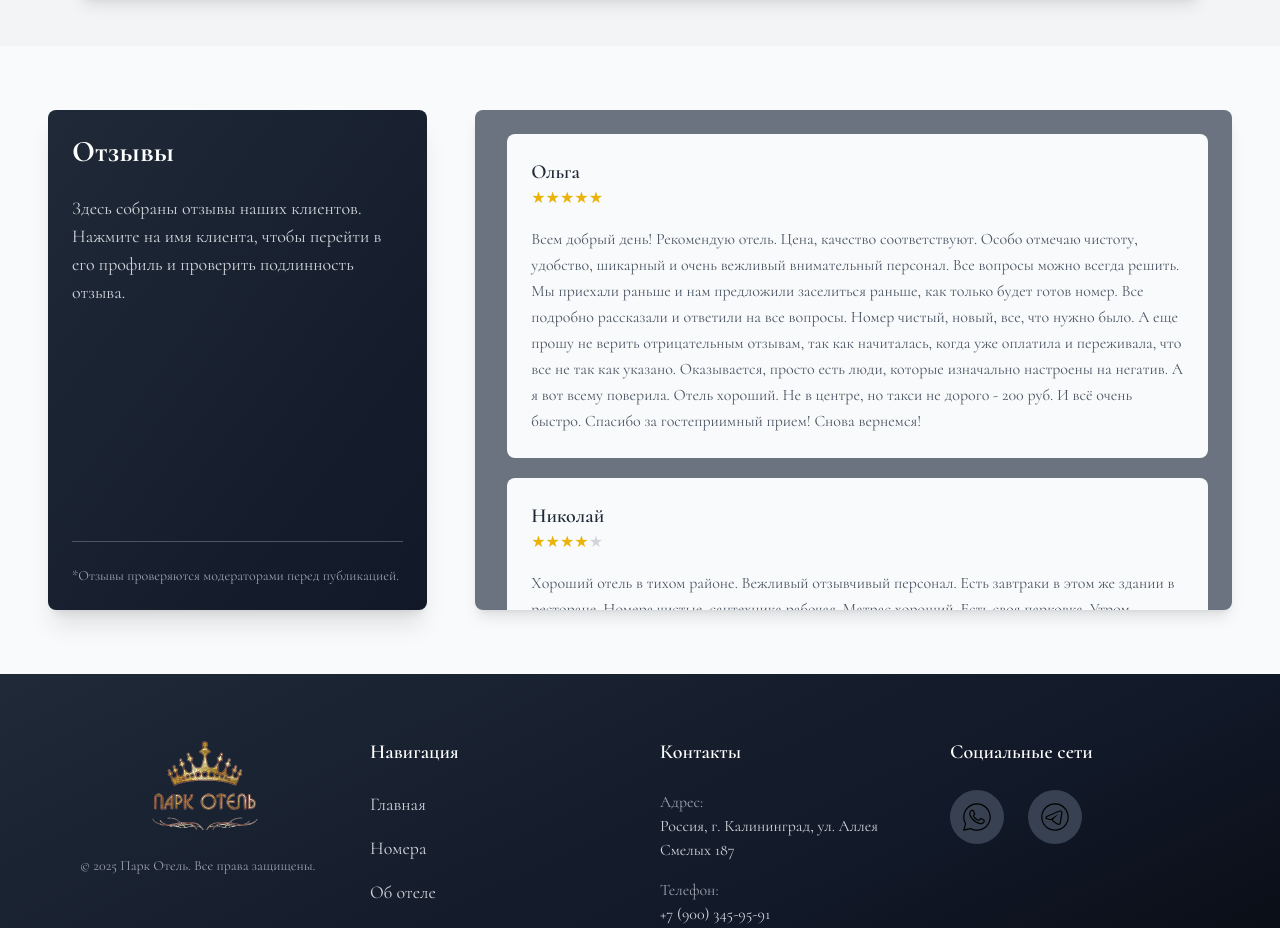
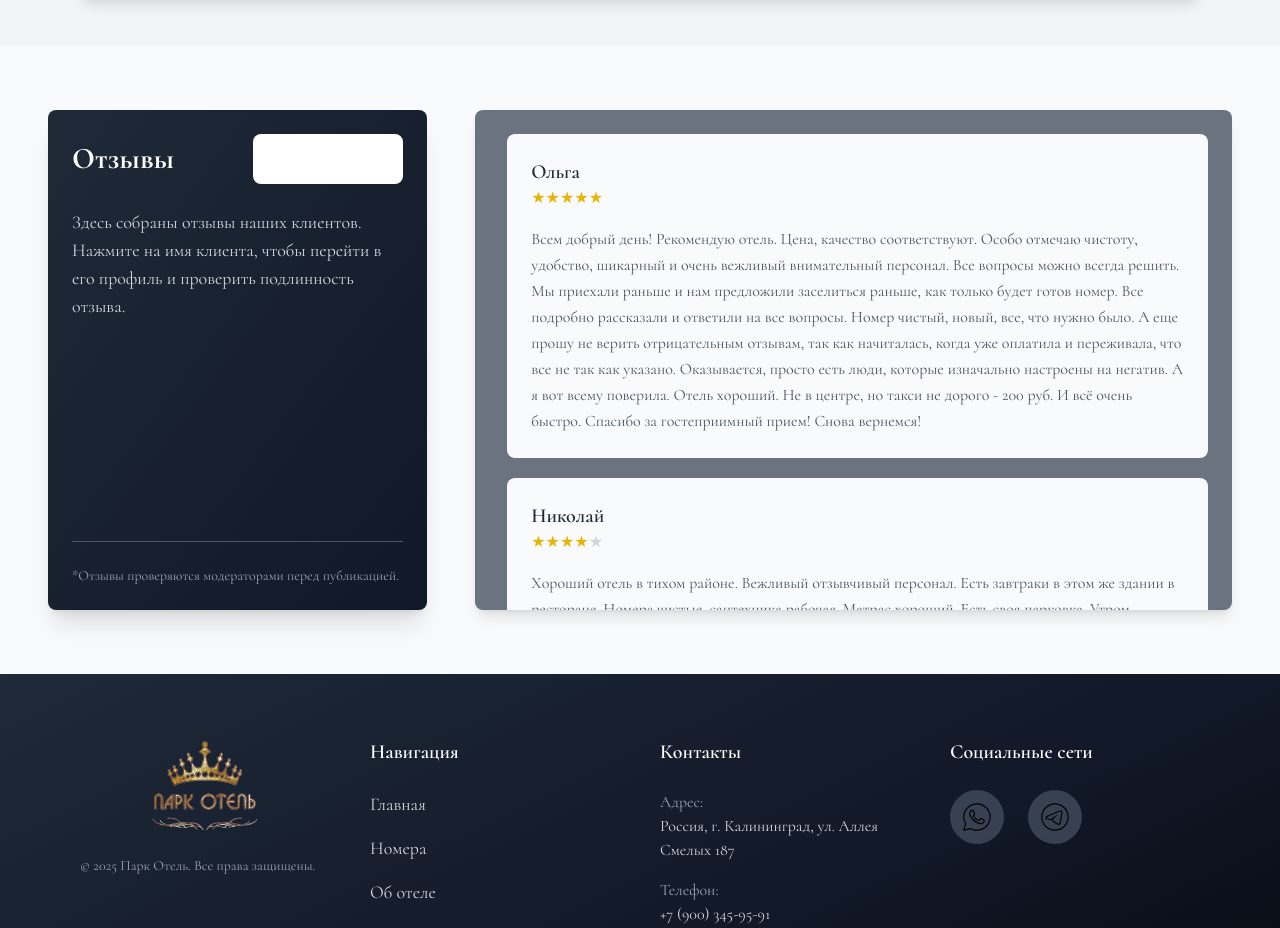
Before and after one commit to maik791277/serene-park-next, a Next.js app: page / in a window 1280 px wide. Shown: the part 5720-6648 px from the top of the page. Built offline with nearby package versions, Linux system fonts and the light colour scheme.

Commit message:
Did everything I could for now

```diff
--- a/src/app/page.tsx
+++ b/src/app/page.tsx
@@ -1,13 +1,13 @@
-import {rooms} from "@/data/rooms";
-import {reviewsData} from "@/data/reviews"
+import AdvantagesList from "@/components/advantagesList/advantagesList";
+import Reviews from "@/components/reviews/reviews";
+import UiLink from "@/components/ui/ui-link";
+import { advantages } from "@/data/advantages";
+import { reviewsData } from "@/data/reviews";
+import { rooms } from "@/data/rooms";
+import { Metadata } from "next";
+import dynamic from "next/dynamic";
 import Image from "next/image";
-import AdvantagesList from "@/components/advantagesList/advantagesList";
-import {advantages} from "@/data/advantages";
-import dynamic from "next/dynamic";
 import { Suspense } from "react";
-import UiLink from "@/components/ui/ui-link";
-import Reviews from "@/components/reviews/reviews";
-import {Metadata} from "next";
 const RoomList = dynamic(() => import("@/components/room-card/roomList"));
 
 export const metadata: Metadata = {
@@ -165,17 +165,25 @@ export default function Home() {
         <div className="container mx-auto px-6 md:px-12 flex gap-12 max-lg:flex-col">
           <div className="flex flex-col justify-between w-1/3 h-auto lg:h-full top-16 bg-gradient-to-br from-gray-800 to-gray-900 text-white shadow-xl p-6 rounded-lg max-lg:w-full">
             <div>
-              <h2 className="text-3xl font-extrabold mb-6">Отзывы</h2>
+              <div className="flex items-center justify-between mb-6">
+                <h2 className="text-3xl font-extrabold">Отзывы</h2>
+                {/* eslint-disable-next-line @next/next/no-iframe-without-sandbox */}
+                <iframe
+                  src="https://yandex.ru/sprav/widget/rating-badge/131144376859?type=award"
+                  width="150"
+                  height="50"
+                  frameBorder="0"
+                  className="bg-white rounded-lg"
+                  title="Рейтинг Яндекс"
+                />
+              </div>
               <p className="text-gray-300 text-lg">
-                Здесь собраны отзывы наших клиентов. Нажмите на имя клиента, чтобы перейти в
-                его профиль и проверить подлинность отзыва.
+                Здесь собраны отзывы наших клиентов. Нажмите на имя клиента, чтобы перейти в его профиль и проверить подлинность отзыва.
               </p>
             </div>
             <div>
               <hr className="border-t border-gray-600 my-6"/>
-              <p className="text-gray-400 text-sm">
-                *Отзывы проверяются модераторами перед публикацией.
-              </p>
+              <p className="text-gray-400 text-sm">*Отзывы проверяются модераторами перед публикацией.</p>
             </div>
           </div>
           <div className="w-2/3 max-h-[500px] overflow-y-auto space-y-6 pl-8 custom-scrollbar rounded-lg shadow-lg p-6 bg-gray-500  max-lg:w-full">
```
